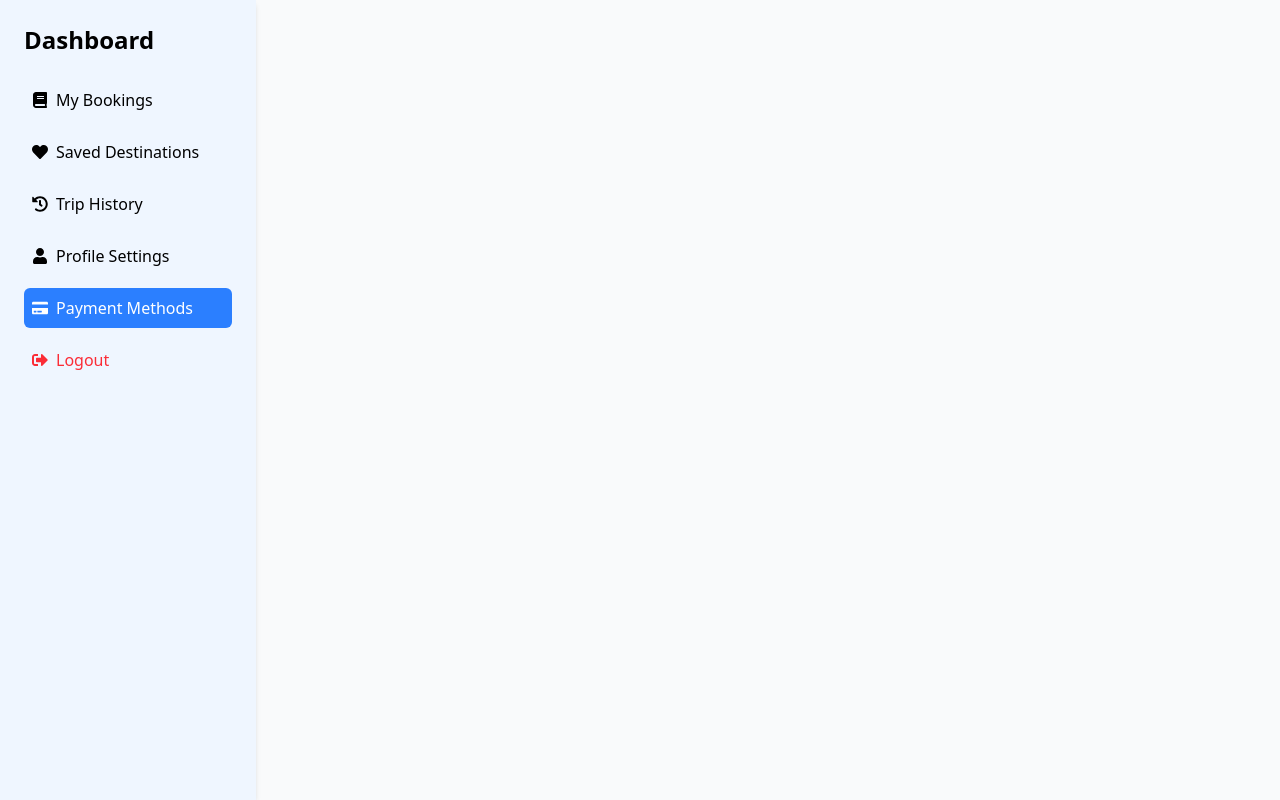
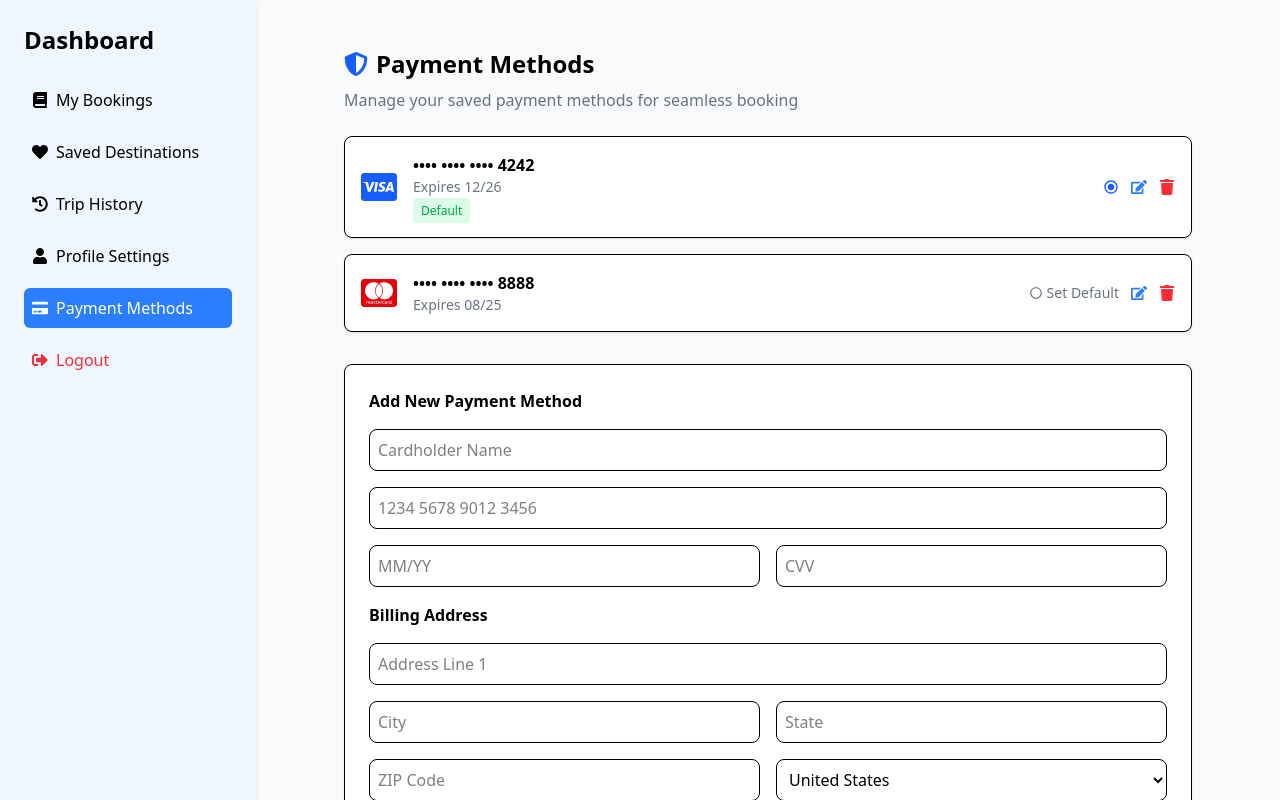
Before and after one commit to develper21/TravelSync_platefrom, a React (Vite) app in the folder Frontend/: page /profile in a window 1280 px wide. Both pictures are taken after a click on the item "Payment Methods". Shown: the top 800 px of the page. Built offline with nearby package versions, Linux system fonts and the light colour scheme.

Commit message:
impliment payment methods in dashboard

```diff
--- a/Frontend/src/PaymentMethods/PaymentMethods.jsx
+++ b/Frontend/src/PaymentMethods/PaymentMethods.jsx
@@ -1,11 +1,236 @@
-import React from 'react'
+import React, { useState } from "react";
+import { FaCcVisa, FaCcMastercard } from "react-icons/fa";
+import { FaTrash, FaEdit, FaShieldAlt } from "react-icons/fa";
+import { MdRadioButtonChecked, MdRadioButtonUnchecked } from "react-icons/md";
 
 const PaymentMethods = () => {
+  const [cards, setCards] = useState([
+    {
+      id: 1,
+      type: "visa",
+      last4: "4242",
+      expiry: "12/26",
+      default: true,
+    },
+    {
+      id: 2,
+      type: "mastercard",
+      last4: "8888",
+      expiry: "08/25",
+      default: false,
+    },
+  ]);
+
+  const [form, setForm] = useState({
+    name: "",
+    number: "",
+    expiry: "",
+    cvv: "",
+    address: "",
+    city: "",
+    state: "",
+    zip: "",
+    country: "United States",
+  });
+
+  const handleChange = (e) => {
+    setForm({ ...form, [e.target.name]: e.target.value });
+  };
+
+  const addCard = (e) => {
+    e.preventDefault();
+    if (!form.number || !form.name) return;
+    const newCard = {
+      id: Date.now(),
+      type: form.number.startsWith("4") ? "visa" : "mastercard",
+      last4: form.number.slice(-4),
+      expiry: form.expiry,
+      default: false,
+    };
+    setCards([...cards, newCard]);
+    setForm({
+      name: "",
+      number: "",
+      expiry: "",
+      cvv: "",
+      address: "",
+      city: "",
+      state: "",
+      zip: "",
+      country: "United States",
+    });
+  };
+
+  const setDefault = (id) => {
+    setCards(
+      cards.map((card) =>
+        card.id === id ? { ...card, default: true } : { ...card, default: false }
+      )
+    );
+  };
+
+  const deleteCard = (id) => {
+    setCards(cards.filter((card) => card.id !== id));
+  };
+
   return (
-    <div>
+    <div className="p-6 max-w-4xl mx-auto">
+      <h2 className="text-2xl font-bold mb-2 flex items-center gap-2">
+        <FaShieldAlt className="text-blue-600" /> Payment Methods
+      </h2>
+      <p className="text-gray-500 mb-6">
+        Manage your saved payment methods for seamless booking
+      </p>
 
+      {/* Saved Cards */}
+      <div className="space-y-4 mb-8">
+        {cards.map((card) => (
+          <div
+            key={card.id}
+            className="flex justify-between items-center border rounded-lg p-4 shadow-sm bg-white"
+          >
+            <div className="flex items-center gap-4">
+              {card.type === "visa" ? (
+                <FaCcVisa className="text-4xl text-blue-600" />
+              ) : (
+                <FaCcMastercard className="text-4xl text-red-600" />
+              )}
+              <div>
+                <p className="font-semibold">
+                  •••• •••• •••• {card.last4}
+                </p>
+                <p className="text-sm text-gray-500">Expires {card.expiry}</p>
+                {card.default && (
+                  <span className="text-xs text-green-600 bg-green-100 px-2 py-1 rounded">
+                    Default
+                  </span>
+                )}
+              </div>
+            </div>
+            <div className="flex items-center gap-3">
+              {!card.default ? (
+                <button
+                  className="flex items-center gap-1 text-gray-500 text-sm"
+                  onClick={() => setDefault(card.id)}
+                >
+                  <MdRadioButtonUnchecked /> Set Default
+                </button>
+              ) : (
+                <MdRadioButtonChecked className="text-blue-600" />
+              )}
+              <FaEdit className="text-blue-500 cursor-pointer" />
+              <FaTrash
+                className="text-red-500 cursor-pointer"
+                onClick={() => deleteCard(card.id)}
+              />
+            </div>
+          </div>
+        ))}
+      </div>
+
+      {/* Add New Payment Method */}
+      <div className="border rounded-lg p-6 bg-white shadow-sm">
+        <h3 className="font-semibold mb-4">Add New Payment Method</h3>
+        <form onSubmit={addCard} className="space-y-4">
+          <input
+            type="text"
+            name="name"
+            value={form.name}
+            onChange={handleChange}
+            placeholder="Cardholder Name"
+            className="w-full border rounded-lg p-2"
+          />
+          <input
+            type="text"
+            name="number"
+            value={form.number}
+            onChange={handleChange}
+            placeholder="1234 5678 9012 3456"
+            className="w-full border rounded-lg p-2"
+          />
+          <div className="grid grid-cols-2 gap-4">
+            <input
+              type="text"
+              name="expiry"
+              value={form.expiry}
+              onChange={handleChange}
+              placeholder="MM/YY"
+              className="w-full border rounded-lg p-2"
+            />
+            <input
+              type="text"
+              name="cvv"
+              value={form.cvv}
+              onChange={handleChange}
+              placeholder="CVV"
+              className="w-full border rounded-lg p-2"
+            />
+          </div>
+
+          <h4 className="font-semibold mt-4">Billing Address</h4>
+          <input
+            type="text"
+            name="address"
+            value={form.address}
+            onChange={handleChange}
+            placeholder="Address Line 1"
+            className="w-full border rounded-lg p-2"
+          />
+          <div className="grid grid-cols-2 gap-4">
+            <input
+              type="text"
+              name="city"
+              value={form.city}
+              onChange={handleChange}
+              placeholder="City"
+              className="w-full border rounded-lg p-2"
+            />
+            <input
+              type="text"
+              name="state"
+              value={form.state}
+              onChange={handleChange}
+              placeholder="State"
+              className="w-full border rounded-lg p-2"
+            />
+          </div>
+          <div className="grid grid-cols-2 gap-4">
+            <input
+              type="text"
+              name="zip"
+              value={form.zip}
+              onChange={handleChange}
+              placeholder="ZIP Code"
+              className="w-full border rounded-lg p-2"
+            />
+            <select
+              name="country"
+              value={form.country}
+              onChange={handleChange}
+              className="w-full border rounded-lg p-2"
+            >
+              <option>United States</option>
+              <option>India</option>
+              <option>United Kingdom</option>
+              <option>Canada</option>
+            </select>
+          </div>
+          <button
+            type="submit"
+            className="bg-blue-600 text-white px-4 py-2 rounded-lg"
+          >
+            + Save Payment Method
+          </button>
+        </form>
+      </div>
+
+      {/* Secure Note */}
+      <div className="mt-6 p-4 bg-green-50 border border-green-200 rounded-lg flex items-center gap-2 text-green-700 text-sm">
+        <FaShieldAlt />
+        Secure Payment Processing — Your payment data is encrypted and never stored.
+      </div>
     </div>
-  )
-}
+  );
+};
 
-export default PaymentMethods
+export default PaymentMethods;
```
